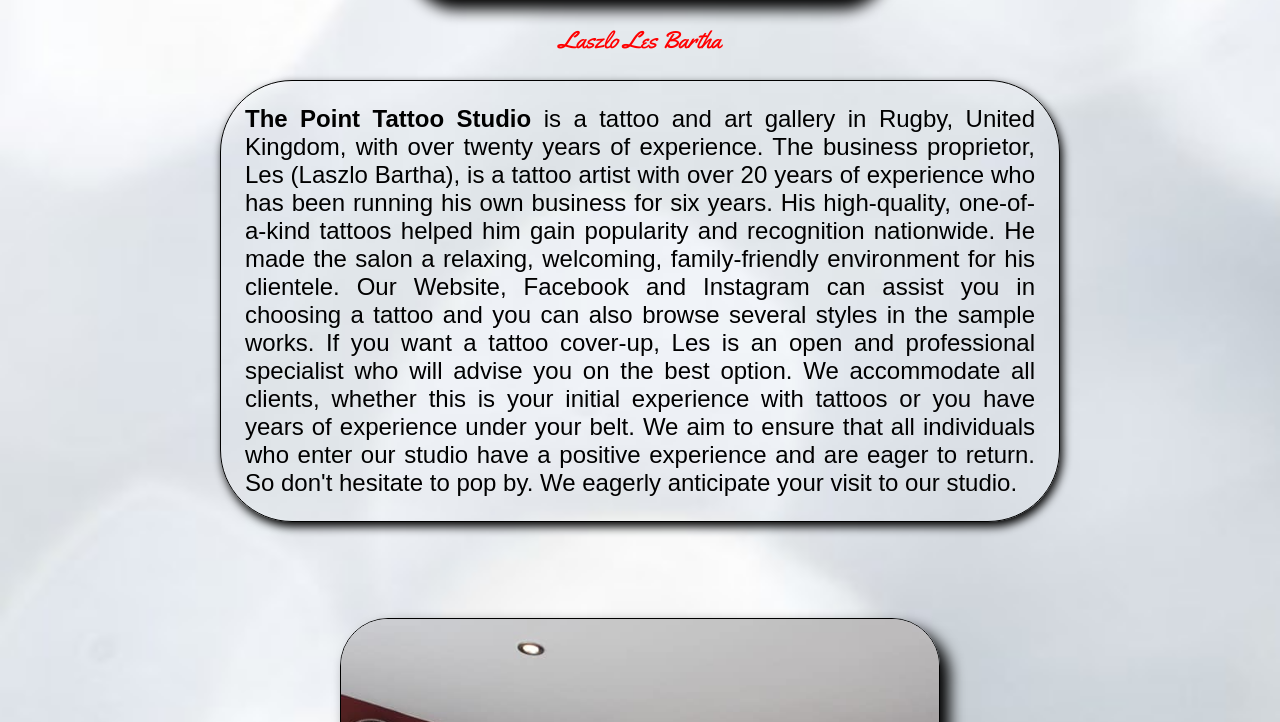
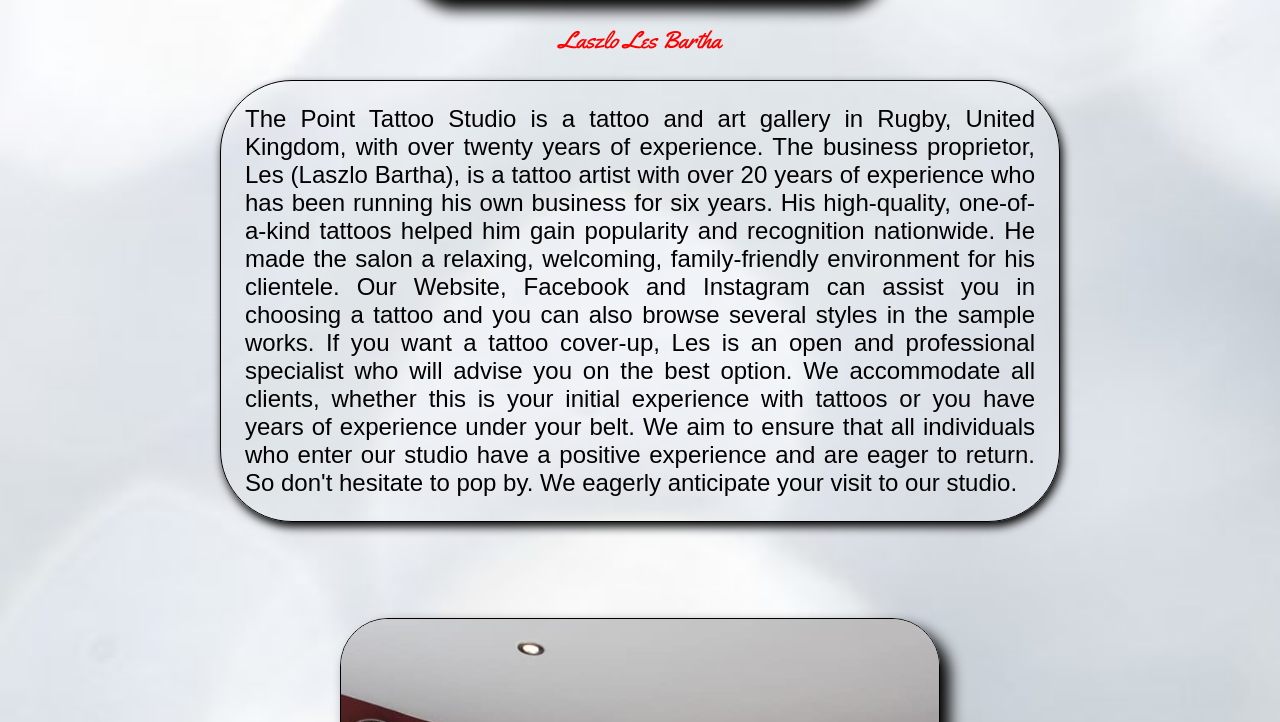
Before and after one commit to laszlodus/tothepointtattoos, a plain HTML site: page about.html in a window 1280 px wide. Shown: the part 666-1388 px from the top of the page. Drawn offline with Linux system fonts and the light colour scheme.

Commit message:
update abou

```diff
--- a/about.html
+++ b/about.html
@@ -28,7 +28,7 @@
             <figcaption>Laszlo Les Bartha</figcaption>
         </figure>
     <div class="div1">
-        <p><strong> The Point Tattoo Studio </strong>is a tattoo and art gallery in Rugby, United Kingdom, with over twenty years of experience.
+        <p> The Point Tattoo Studio is a tattoo and art gallery in Rugby, United Kingdom, with over twenty years of experience.
             The business proprietor, Les (Laszlo Bartha), is a tattoo artist with over 20 years of experience who has been running his own business for six years.
             His high-quality, one-of-a-kind tattoos helped him gain popularity and recognition nationwide. He made the salon a relaxing, welcoming, family-friendly environment for his clientele.
             Our Website, Facebook and Instagram can assist you in choosing a tattoo and you can also browse several styles in the sample works. If you want a tattoo cover-up, Les is an open and professional specialist who will advise you on the best option.
```
